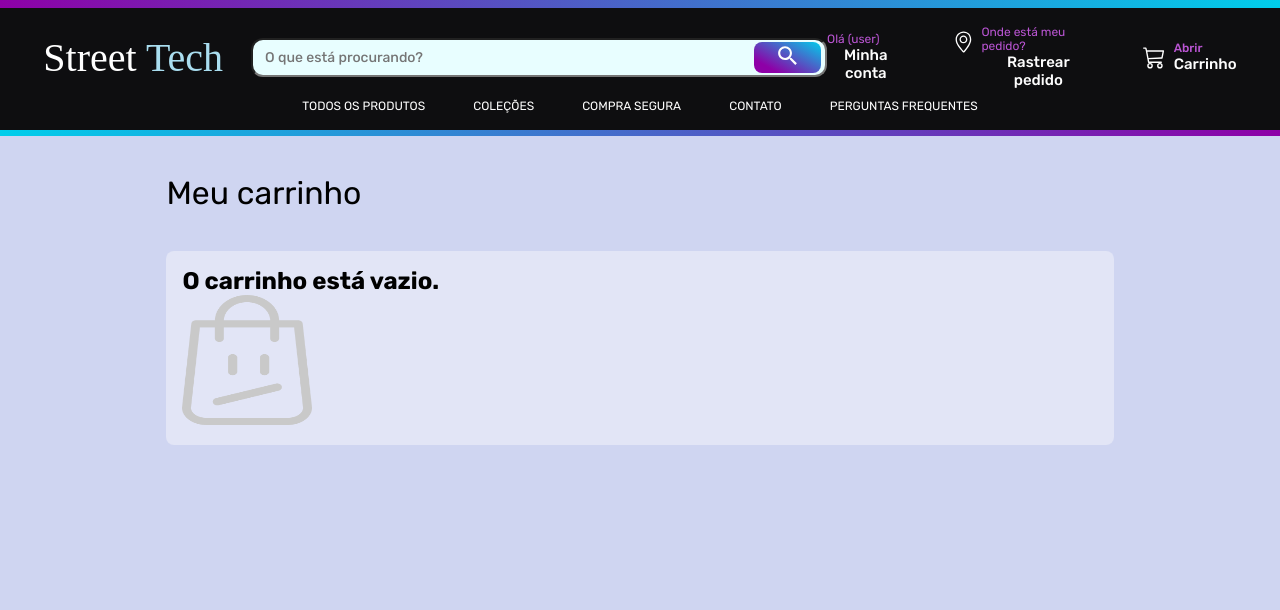
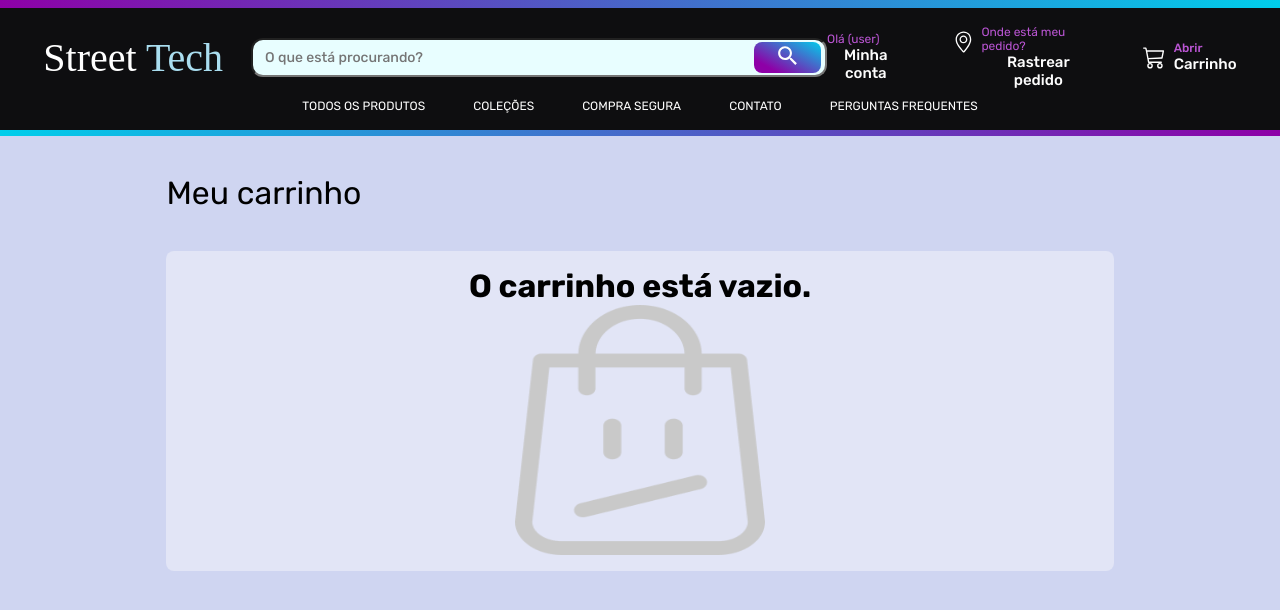
Before and after one commit to gustavocarvalho-ra/NextJs-Loja_Roupas, a Next.js app: page /checkout/cart in a window 1280 px wide. Shown: the top 610 px of the page. Built offline with nearby package versions, Linux system fonts and the light colour scheme; a web font is replaced by a local one.

Commit message:
style: change emptyCart display

```diff
--- a/app/checkout/cart/page.tsx
+++ b/app/checkout/cart/page.tsx
@@ -68,10 +68,10 @@ export default function Cart () {
               </>
             ) : (
               <div className="emptyCart">
-                <h2>O carrinho está vazio.</h2>
-                <div>
-                  <Image src={"/empty-cart.png"} alt="Imagem do carrinho" width={130} height={130}/>
-                </div>
+                <h1>O carrinho está vazio.</h1>
+                {/* <div> */}
+                  <Image src={"/empty-cart.png"} alt="Imagem do carrinho" width={250} height={250}/>
+                {/* </div> */}
               </div>
             )}
           </div>
--- a/app/checkout/cart/style.css
+++ b/app/checkout/cart/style.css
@@ -106,6 +106,12 @@
           }
         }
       }
+
+      .emptyCart {
+        display: flex;
+        flex-direction: column;
+        align-items: center;
+      }
     }
   }
 }
```
